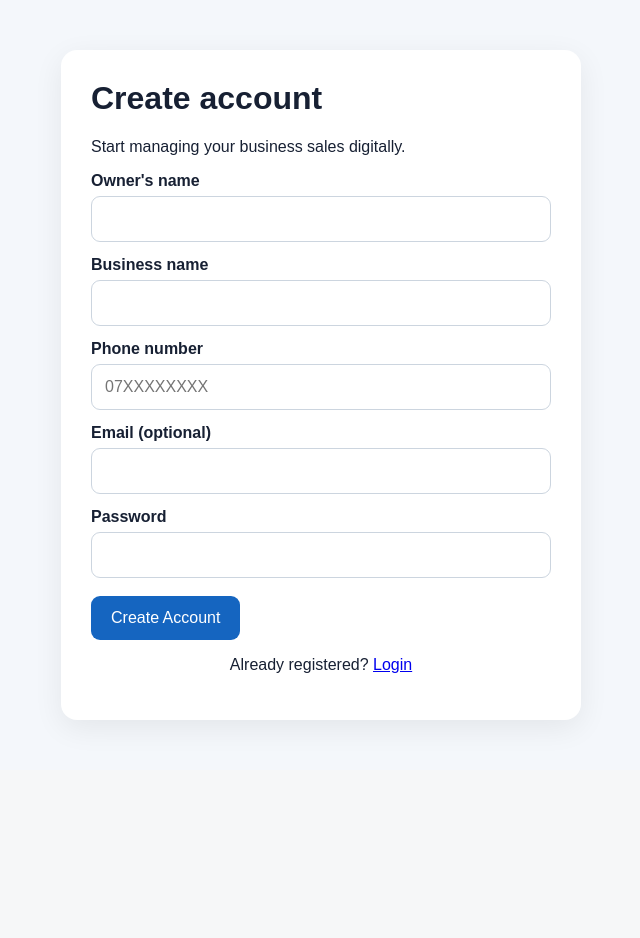
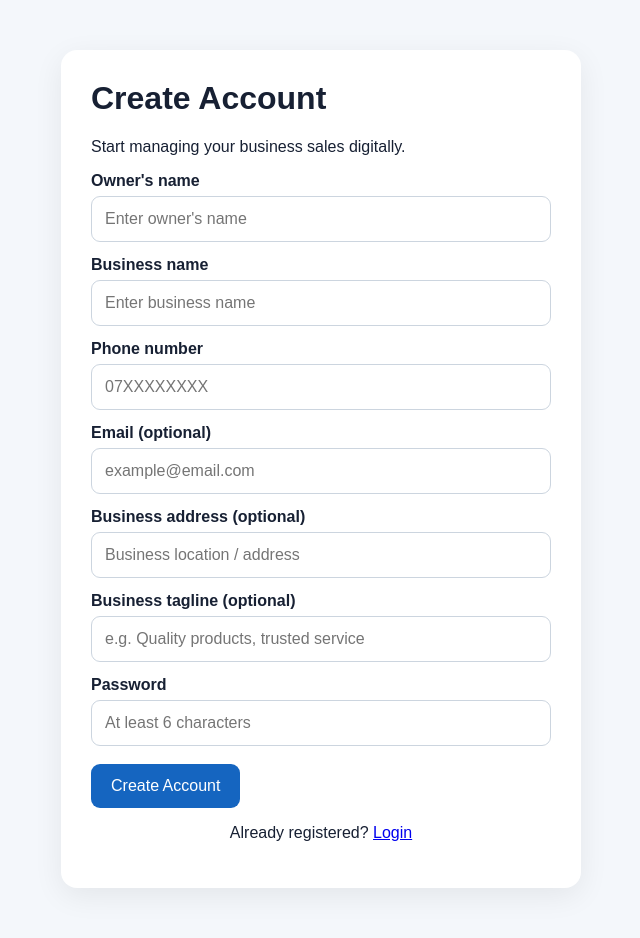
Before and after one commit to Okidi-richard/Business-Sales-Tracker, a Flask app: page /register in a window 1280 px wide. Shown: the part 48-986 px from the top of the page, without its empty margins (319-959 px from the left). Before the commit the page ends 772 px from the top, so only its background shows below. Run offline with Flask 3, Linux system fonts and the light colour scheme.

Commit message:
Enhance registration form with additional fields
Updated the registration form to include additional fields for business address and tagline, and improved placeholder text for better user guidance.

```diff
--- a/templates/register.html
+++ b/templates/register.html
@@ -1,22 +1,75 @@
 {% extends "base.html" %}
+
 {% block title %}Register{% endblock %}
+
 {% block content %}
 <div class="auth-card">
-  <h1>Create account</h1>
+    <h1>Create Account</h1>
     <p>Start managing your business sales digitally.</p>
+
     <form method="post">
+
         <label>Owner's name</label>
-    <input name="name" required>
+        <input
+            type="text"
+            name="name"
+            placeholder="Enter owner's name"
+            required
+        >
+
         <label>Business name</label>
-    <input name="business_name" required>
+        <input
+            type="text"
+            name="business_name"
+            placeholder="Enter business name"
+            required
+        >
+
         <label>Phone number</label>
-    <input name="phone" required placeholder="07XXXXXXXX">
-    <label>Email (optional)</label>
-    <input type="email" name="email">
+        <input
+            type="text"
+            name="phone"
+            placeholder="07XXXXXXXX"
+            required
+        >
+
+        <label>Email <span>(optional)</span></label>
+        <input
+            type="email"
+            name="email"
+            placeholder="example@email.com"
+        >
+
+        <label>Business address <span>(optional)</span></label>
+        <input
+            type="text"
+            name="address"
+            placeholder="Business location / address"
+        >
+
+        <label>Business tagline <span>(optional)</span></label>
+        <input
+            type="text"
+            name="tagline"
+            placeholder="e.g. Quality products, trusted service"
+        >
+
         <label>Password</label>
-    <input type="password" name="password" minlength="6" required>
+        <input
+            type="password"
+            name="password"
+            minlength="6"
+            placeholder="At least 6 characters"
+            required
+        >
+
         <button type="submit">Create Account</button>
+
     </form>
-  <p class="center">Already registered? <a href="{{ url_for('login') }}">Login</a></p>
+
+    <p class="center">
+        Already registered?
+        <a href="{{ url_for('login') }}">Login</a>
+    </p>
 </div>
 {% endblock %}
```
Lines whose indentation alone changed are shown as unchanged.
